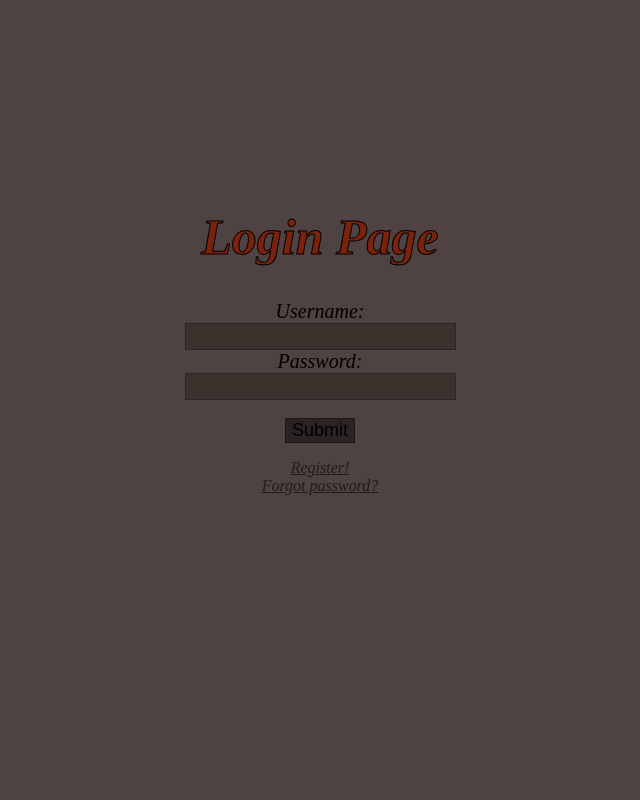
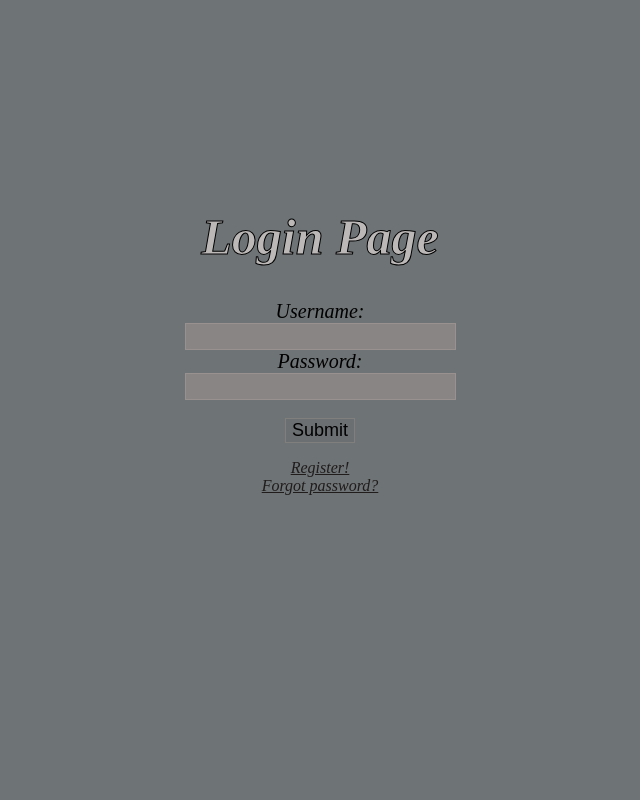
Before and after one commit to eesh281/Fellowship, a Django app: page /login/ in a window 1280 px wide. Shown: the whole page, without its empty margins (320-960 px from the left). Run offline with Django 3.2, Linux system fonts and the light colour scheme.

Commit message:
[Gursheesh@23]

```diff
--- a/chatApp/AuthenticationSystem/AuthenticationSystem/urls.py
+++ b/chatApp/AuthenticationSystem/AuthenticationSystem/urls.py
@@ -15,9 +15,10 @@ Including another URLconf
 """
 from django.conf.urls import url
 from django.contrib import admin
-from loginSystem.views import login
+from loginSystem.views import login, registration
 
 urlpatterns = [
+    url(r'^registration/$', registration, name='registration'),
     url(r'^login/$', login, name='login'),
     url(r'^admin/', admin.site.urls),
 ]
--- a/chatApp/AuthenticationSystem/loginSystem/static/styles/style.css
+++ b/chatApp/AuthenticationSystem/loginSystem/static/styles/style.css
@@ -1,30 +1,30 @@
 body {
 
-    background-color: rgb(78, 66, 66);
+    background-color: rgb(110, 115, 117);
     text-align: center;
     position: sticky;
     padding-top: 200px;
     font-style: oblique
 }
 h1 {
-    font-size:50 ; font-style: italic; color: rgb(122, 34, 12); -webkit-text-stroke: 1px black;
-    -webkit-text-stroke: 1px black;
+    font-size:50 ; font-style: italic; color: rgb(189, 184, 184); -webkit-text-stroke: 1px black
 }
 div {
     font-size: 100
 }
 #pass{
-    font-size:20; color: rgb(75, 64, 64); border: 1.8px solid rgb(44, 37, 37); background-color: rgb(61, 49, 46)
+    font-size:20; color: white; border: 1.8px solid rgb(153, 144, 144); background-color: rgb(138, 133, 133)
 }
 div {
     font-size: 20
 }
 #user{
-    font-size:20; color:  rgb(75, 64, 64);border: 1.8px solid rgb(44, 37, 37); background-color:  rgb(61, 49, 46)
+    font-size:20; color:  white;border: 1.8px solid rgb(153, 144, 144); background-color: rgb(138, 133, 133)
 }
+
 #button{
-    border: 1.5px solid rgb(32, 23, 23);
-    background-color: rgb(43, 35, 35);
+    border: 1.8px solid rgb(129, 126, 126);
+    background-color: rgb(107, 111, 114);
     color: black;
     font-size: 18px;
     cursor: pointer;
--- a/chatApp/AuthenticationSystem/loginSystem/views.py
+++ b/chatApp/AuthenticationSystem/loginSystem/views.py
@@ -2,3 +2,6 @@ from django.shortcuts import render
 
 def login(request):
     return render(request,'login.html',{})
+
+def registration(request):
+    return render(request,'registration.html',{})
--- a/chatApp/AuthenticationSystem/template/login.html
+++ b/chatApp/AuthenticationSystem/template/login.html
@@ -7,7 +7,7 @@
 
     <body>
         <h1>Login Page</h1>
-        <form>
+        <form method= "Post" >
             <div>Username:</div>
             <input id="user" type= "text" name = "user name">
             <br>
@@ -15,16 +15,17 @@
             <input id="pass" type = "text" name = "password">
             <br><br>
 
-            <button onclick="location.href = '//www.youtube.com/watch';" id="button" >Submit</button>
+            <button onclick="myFunction()" id="button" >Submit</button>
 
         </form>
     </body>
 
-        {% comment %} <script>
+        <script>
         function myFunction(){
             location.replace("https://www.youtube.com/watch?v=zrXOjWICmGw")
         }
-        </script> {% endcomment %}
-    <a href="#">Register!</a><br>
+        </script>
+
+    <a href="/registration">Register!</a><br>
     <a href="#">Forgot password?</a>
 </html>
```
Also changed, not shown: chatApp/AuthenticationSystem/template/registration.html (+15 -1 lines).
